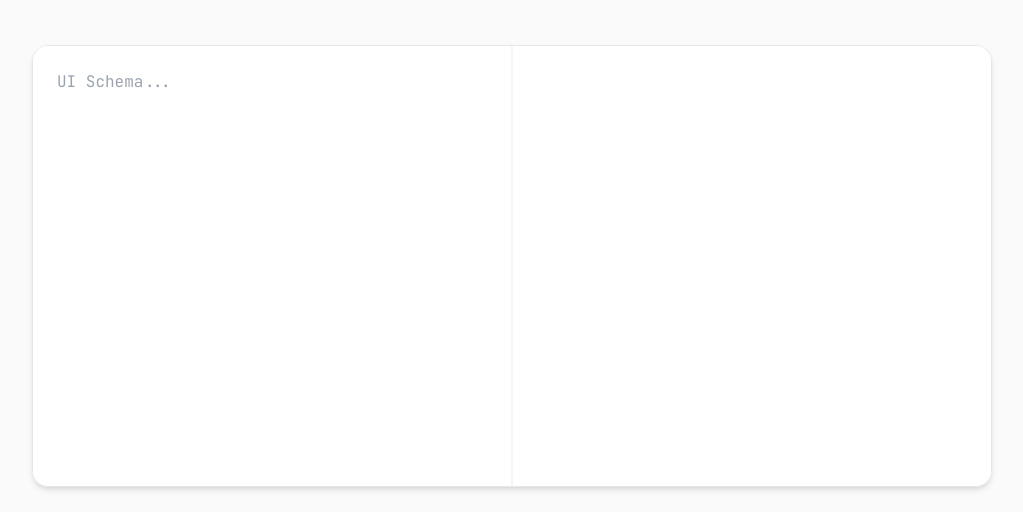
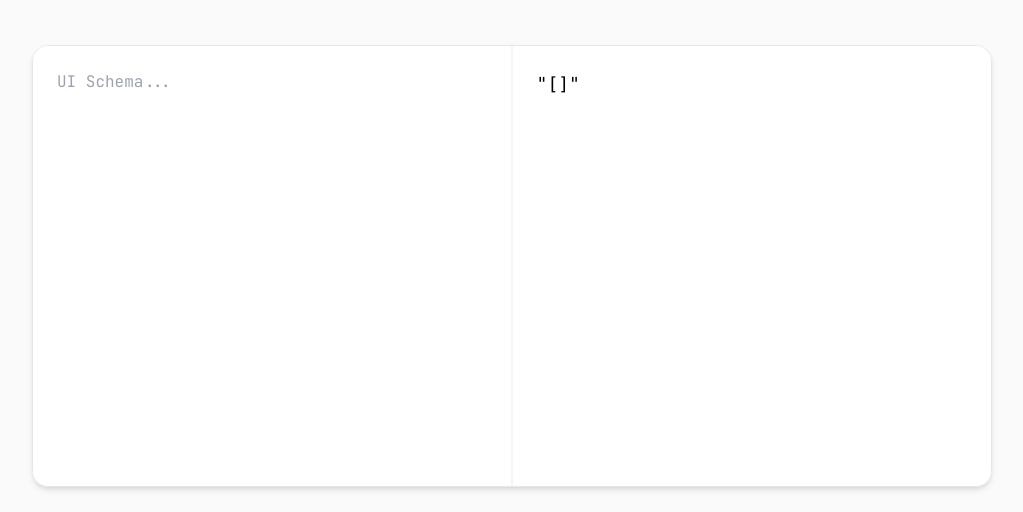
Before and after one commit to StrixROX/JSON-Form-Generator, a Next.js app: page / in a window 1280 px wide. Shown: the part 188-700 px from the top of the page, without its empty margins (128-1151 px from the left). Built offline with nearby package versions, Linux system fonts and the light colour scheme.

Commit message:
Added JSON validation to schema input

```diff
--- a/components/Preview.jsx
+++ b/components/Preview.jsx
@@ -1,8 +1,20 @@
-export default function Preview({ scrollbarStyles, schemaInput }) {
+import { useState, useEffect } from 'react'
+
+export default function Preview({ scrollbarStyles, rawSchemaInput }) {
+	const [parsedSchema, setParsedSchema] = useState('[]')
+
+	useEffect(() => {
+		try {
+			setParsedSchema(JSON.stringify(JSON.parse(rawSchemaInput)))
+		} catch {
+			if (rawSchemaInput.trim() === '') setParsedSchema('[]')
+		}
+	}, [rawSchemaInput])
+
 	return (
 		<>
 			<div className={`${scrollbarStyles} preview h-full w-full`}>
-				{schemaInput}
+				<pre>"{parsedSchema}"</pre>
 			</div>
 		</>
 	)
--- a/components/SchemaInput.jsx
+++ b/components/SchemaInput.jsx
@@ -23,9 +23,9 @@ export default function SchemaInput({ scrollbarStyles, schemaUpdateHandler }) {
 				selectionStart + tabSize,
 				selectionStart + tabSize
 			)
+		}
 
-			schemaUpdateHandler(inputArea.current.value)
-		}
+		schemaUpdateHandler(inputArea.current.value)
 	}
 
 	return (
--- a/pages/index.jsx
+++ b/pages/index.jsx
@@ -23,7 +23,6 @@ export default function Home() {
 	const [schema, updateSchema] = useState('')
 
 	function schemaUpdateHandler(data) {
-		// assuming input is always valid schema
 		updateSchema(data)
 	}
 
@@ -57,7 +56,7 @@ export default function Home() {
 						className={`${Theme.MAIN_BG} ${Theme.INTERFACE_PADDING} preview-wrapper h-full w-full text-lg`}>
 						<Preview
 							scrollbarStyles={Theme.SCROLLBAR_STYLES}
-							schemaInput={schema}
+							rawSchemaInput={schema}
 						/>
 					</div>
 				</div>
```
